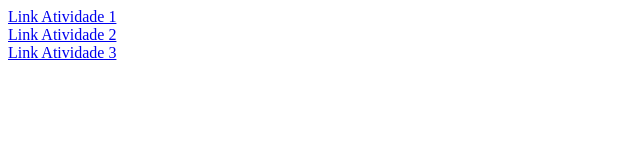
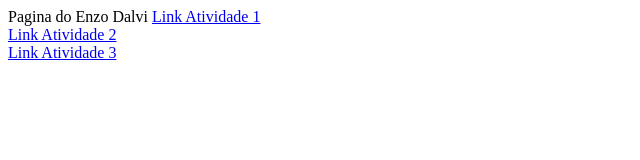
Before and after one commit to EnzoDalvi/EnzoDalvi.github.io, a plain HTML site: page index.html in a window 1280 px wide. Shown: the whole page, without its empty margins (0-640 px from the left). Drawn offline with Linux system fonts and the light colour scheme.

Commit message:
Update index.html

```diff
--- a/index.html
+++ b/index.html
@@ -4,7 +4,7 @@
  	<title>My Pages</title>
  </head>
  <body>
-
+  Pagina do Enzo Dalvi
   <a href="https://enzodalvi.github.io/gamestore/main.html"> Link Atividade 1 </a><br>
   <a href="https://enzodalvi.github.io/ProjetoC/PaginaC.html">Link Atividade 2</a><br>
   <a href="https://enzodalvi.github.io/Resume/index.html">Link Atividade 3</a>
```
